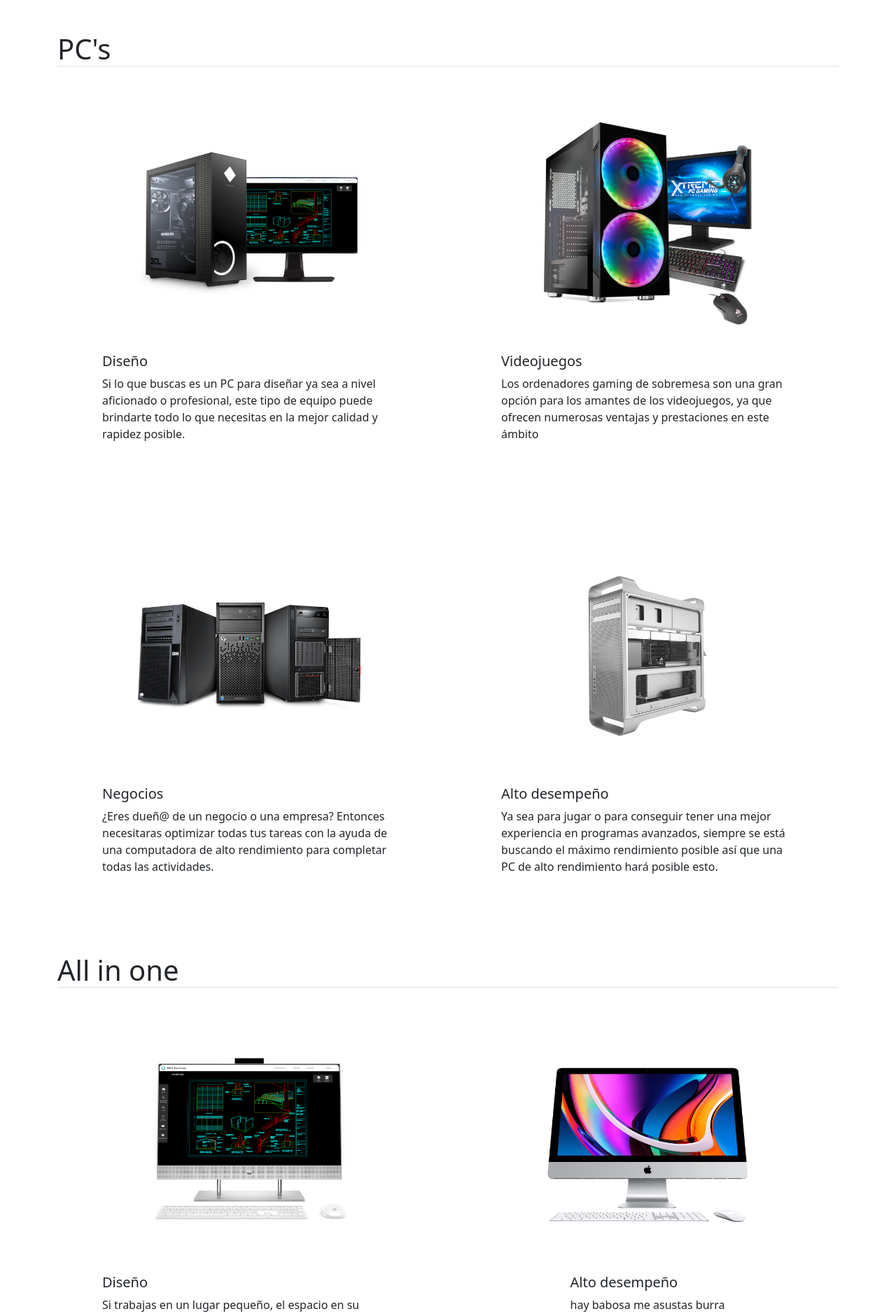
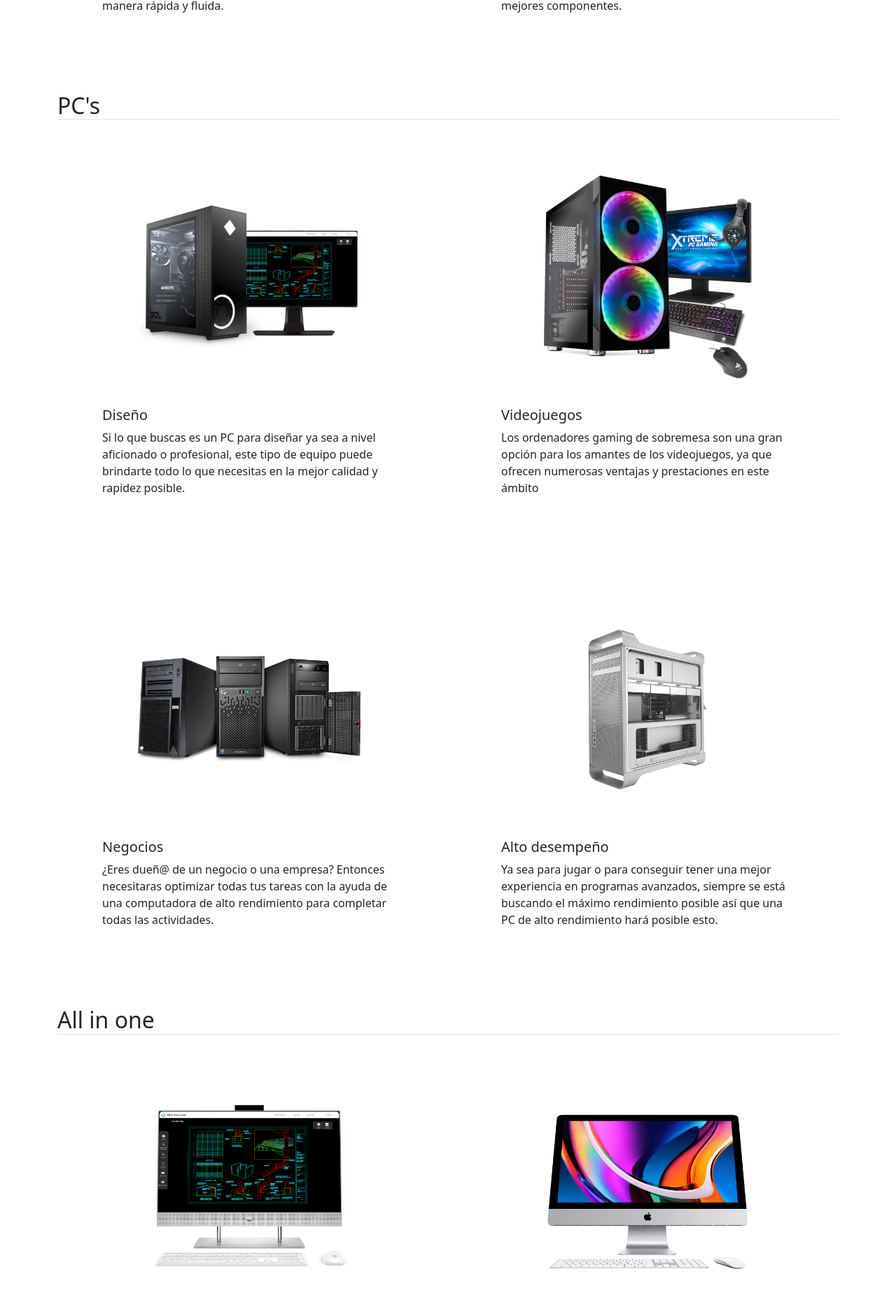
Before and after one commit to leonardo-da/siawebsite, a React (Create React App) app: page /productos in a window 1280 px wide. Shown: the part 797-2677 px from the top of the page at 70% size. Built offline with nearby package versions, Linux system fonts and the light colour scheme.

Commit message:
products page complete

```diff
--- a/src/Pages/productos.js
+++ b/src/Pages/productos.js
@@ -34,28 +34,29 @@ const App = () =>{
 
   const allinone = [
     {nameI:`${IMG6}`,title:"Diseño",contenent:"Si trabajas en un lugar pequeño, el espacio en su escritorio puede ser muy limitado y una PC puede ocupar demasiado espacio. Entonces una all in one será tu mejor opción."},
-    {nameI:`${IMG7}`,title:"Alto desempeño",contenent:"hay babosa me asustas burra"}
+    {nameI:`${IMG7}`,title:"Alto desempeño",contenent:"El mejor desempeño en un espacio reducido y para ejecutar todas las tareas posibles y al mismo tiempo mejorando el tiempo de la realización de tus tareas."}
   ]
 
   const accesorios = [
     {nameI:`${IMG8}`,title:"Almacenamiento",contenent:"Si lo que buscas es donde tener un respaldo de tu información y/o aumentar las capacidades de tu equipo, agregar componentes de nueva generación es ideal para mejorar la velocidad y el almacenamiento."},
-    {nameI:`${IMG9}`,title:"Teclados y mouses",contenent:"hay babosa me asustas burra"},
-    {nameI:`${IMG10}`,title:"Eliminadores",contenent:"hay babosa me asustas burra"},
-    {nameI:`${IMG11}`,title:"Componentes",contenent:"hay babosa me asustas burra"},
-    {nameI:`${IMG12}`,title:"Toners",contenent:"hay babosa me asustas burra"},
-    {nameI:`${IMG13}`,title:"Tintas",contenent:"hay babosa me asustas burra"},
+    {nameI:`${IMG9}`,title:"Teclados y mouses",contenent:"Los Periféricos indispensables para tu PC y all in one o incluso para tu portátil, ya sea que los necesitas de forma alámbrica o inalámbrica."},
+    {nameI:`${IMG10}`,title:"Eliminadores",contenent:"El cargador para el modelo de tu equipo Windows o Mac, cuál sea que necesites tanto original como compatible y del voltaje y amperaje correcto para que tu equipo funcione correctamente."},
+    {nameI:`${IMG11}`,title:"Componentes",contenent:"Necesitas actualizar tu equipo o deseas armar una PC por tu cuenta, la mejor opción es conseguir los componentes de mejor calidad y más actualizados para que tu equipo funcione correctamente por mucho tiempo."},
+    {nameI:`${IMG12}`,title:"Toners",contenent:"Tienes una impresora que utilice tóner, cualquier modelo de tóner que necesites para tus impresoras originales o compatibles de la mejor calidad."},
+    {nameI:`${IMG13}`,title:"Tintas",contenent:"Tienes una impresora que utilice tintas, cual sea el modelo de tinta que use tu impresora y el color que necesites, al igual que la marca."}
   ]
 
   const software = [
     {nameI:`${IMG14}`,title:"Antivirus",contenent:"A medida que las tecnologías avanzan nuevos riesgos de delitos informáticos aparecen, así que un software que es diseñado para detectar, evitar y eliminar malware te será de mucha ayuda para la integridad de tu información."},
-    {nameI:`${IMG15}`,title:"Office",contenent:"hay babosa me asustas burra"},
-    {nameI:`${IMG16}`,title:"Diseño",contenent:"hay babosa me asustas burra"}
+    {nameI:`${IMG15}`,title:"Office",contenent:"La instalación del software más conocido y utilizado en el ámbito de la educación, el trabajo e incluso para el uso personal. Sus herramientas te ayudarán a realizar tus tareas más fáciles y rápidas."},
+    {nameI:`${IMG16}`,title:"Diseño",contenent:"Los mejores software de diseño para tu equipo, ya sea que lo necesites para la universidad o para tu empresa o quizá para tu uso personal, los mejores software para cualquier ámbito de diseño."}
   ]
 
     return(
       <Container>
         <div style={{marginTop:'9rem'}}>
-          <h1 className="border-bottom">Portátiles</h1>
+        <h1 className="text-center mb-5">Nuestros productos</h1>
+          <h2 className="border-bottom">Portátiles</h2>
           <Row className=" row-cols-1 row-cols-md-2 g-4">
             {portatiles.map((table) => {
               return (
@@ -73,7 +74,7 @@ const App = () =>{
         </div>
 
         <div className="mt-5">
-          <h1 className="border-bottom">PC's</h1>
+          <h2 className="border-bottom">PC's</h2>
           <Row className=" row-cols-1 row-cols-md-2 g-4">
             {PC.map((table) => {
               return (
@@ -91,7 +92,7 @@ const App = () =>{
         </div>
 
         <div className="mt-5">
-          <h1 className="border-bottom">All in one</h1>
+          <h2 className="border-bottom">All in one</h2>
           <Row className=" row-cols-1 row-cols-md-2 g-4">
             {allinone.map((table) => {
               return (
@@ -109,7 +110,7 @@ const App = () =>{
         </div>
 
         <div className="mt-5">
-          <h1 className="border-bottom">Periféricos y consumibles</h1>
+          <h2 className="border-bottom">Periféricos y consumibles</h2>
           <Row className=" row-cols-1 row-cols-md-2 g-4">
             {accesorios.map((table) => {
               return (
@@ -127,7 +128,7 @@ const App = () =>{
         </div>
 
         <div className="mt-5">
-          <h1 className="border-bottom">Software</h1>
+          <h2 className="border-bottom">Software</h2>
           <Row className=" row-cols-1 row-cols-md-2 g-4">
             {software.map((table) => {
               return (
```
